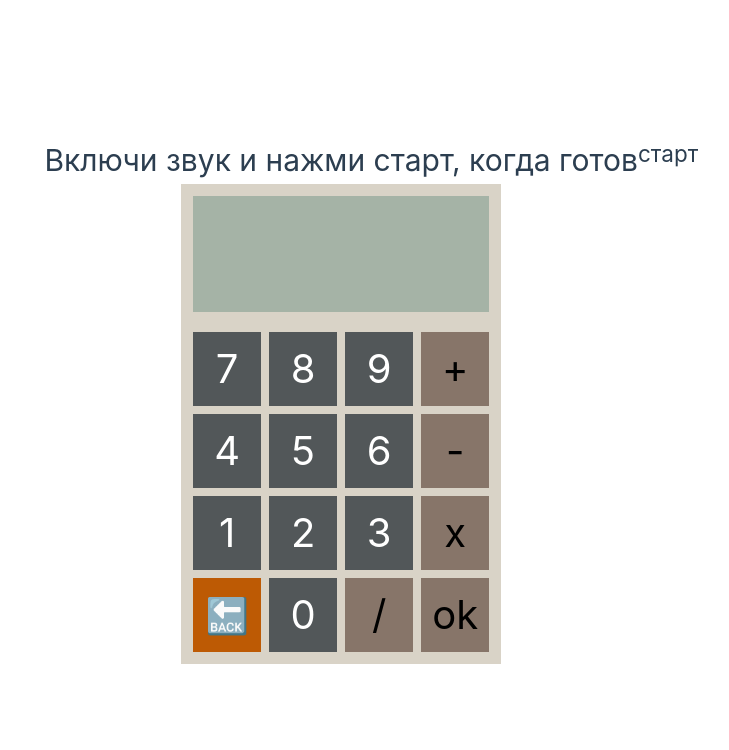
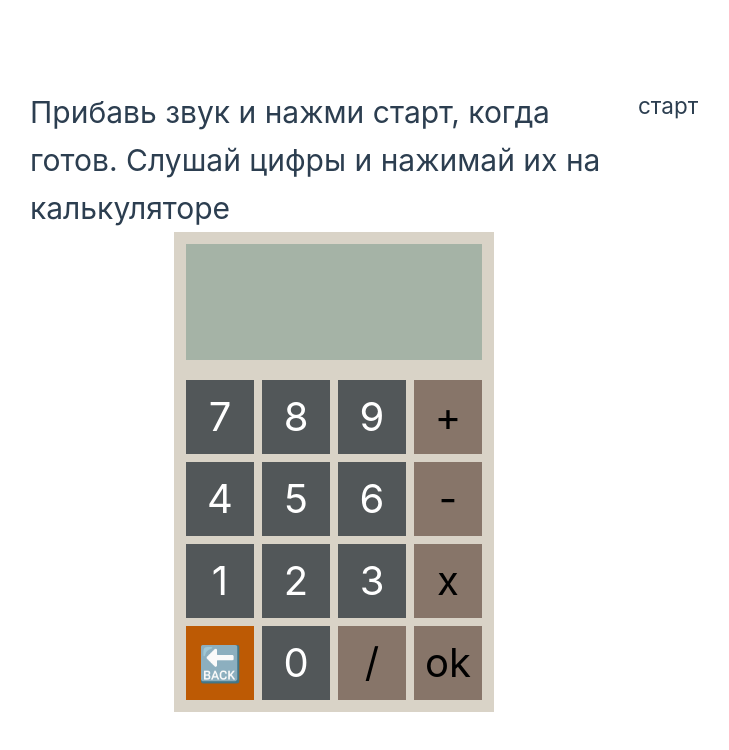
Before and after one commit to vismyfriend/VueFirstStart, a Vue app in the folder vueFirstProject/: page / in a window 1280 px wide. Shown: the top 750 px of the page, without its empty margins (2-731 px from the left). Built offline with nearby package versions, Linux system fonts and the light colour scheme.

Commit message:
/VueFirstStart/ аудио не работает

```diff
--- a/vueFirstProject/src/components/Games/Calculator.vue
+++ b/vueFirstProject/src/components/Games/Calculator.vue
@@ -120,7 +120,7 @@ onMounted(() => {
 </script>
 
 <template>
-    <h1>Включи звук и нажми старт, когда готов</h1>
+    <h1>Прибавь звук и нажми старт, когда готов. Слушай цифры и нажимай их на калькуляторе</h1>
     <h2 :class="{ 'block': blockButtonStart }" @click="startListen" v-if="!visibleRepeat">старт</h2>
     <h2 @click="startListen" v-else>повтор</h2>
     <h2 @click="startTheGame()" v-if="visbleEquation">хочу ещё уравнение</h2>
--- a/vueFirstProject/vite.config.ts
+++ b/vueFirstProject/vite.config.ts
@@ -5,7 +5,7 @@ import vue from '@vitejs/plugin-vue'
 
 // https://vitejs.dev/config/
 export default defineConfig({
-  base: "/VueFirstStart",
+  base: "/VueFirstStart/",
   plugins: [
     vue(),
   ],
```
